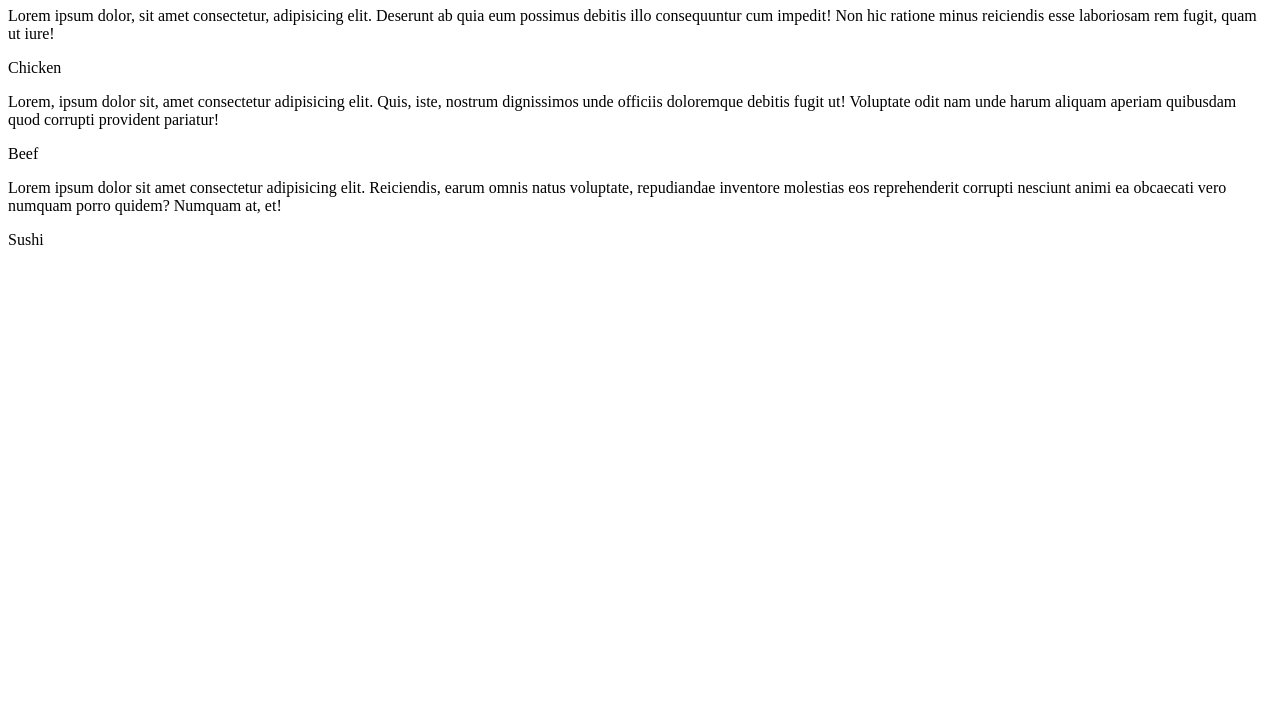
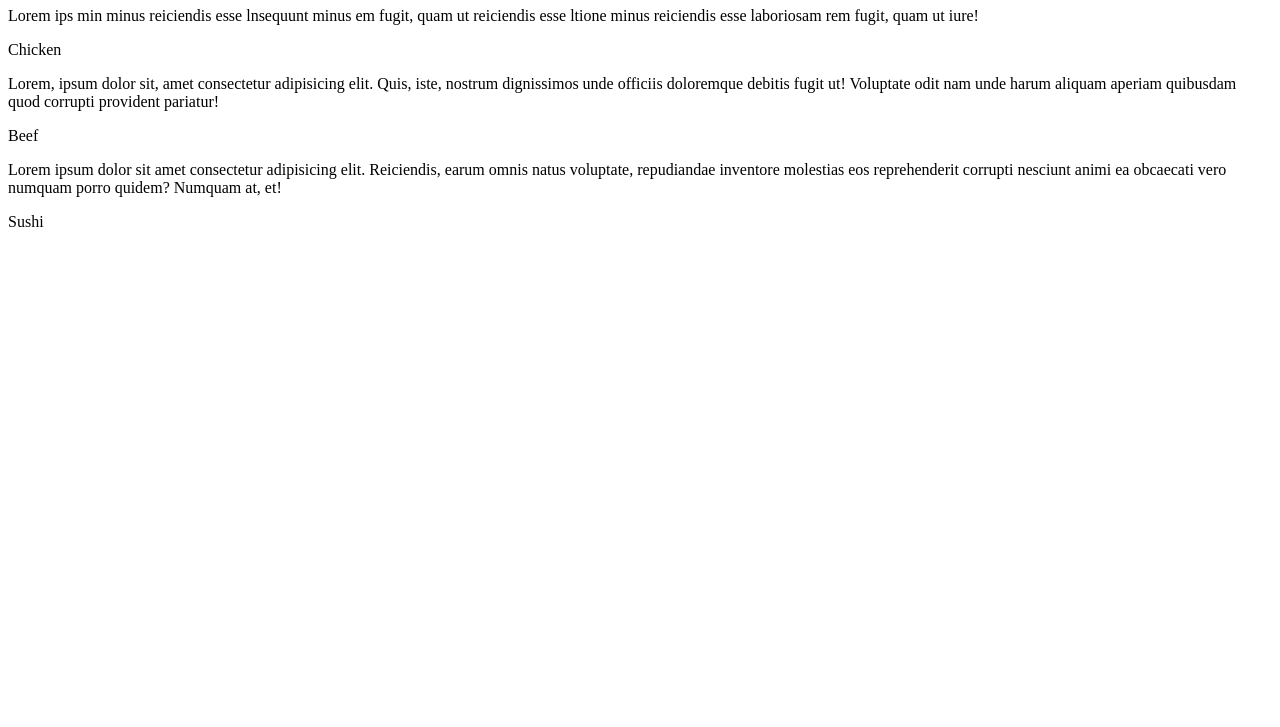
Before and after one commit to hydrexen/coursera-test, a plain HTML site: page module2-solution/index.html in a window 1280 px wide. Shown: the part 73-800 px from the top of the page. Drawn offline with Linux system fonts and the light colour scheme.

Commit message:
Update index.html

```diff
--- a/module2-solution/index.html
+++ b/module2-solution/index.html
@@ -12,7 +12,7 @@
         <h1>Our Menu</h1>
 
       <div class="col-lg-4 col-md-6 col-sm-12" id="container">
-        <p>Lorem ipsum dolor, sit amet consectetur, adipisicing elit. Deserunt ab quia eum possimus debitis illo consequuntur cum impedit! Non hic ratione minus reiciendis esse laboriosam rem fugit, quam ut iure!</p>
+        <p>Lorem ips min minus reiciendis esse lnsequunt minus em fugit, quam ut  reiciendis esse ltione minus reiciendis esse laboriosam rem fugit, quam ut iure!</p>
           <p id="p1">Chicken</p>
           </div>
 
```
